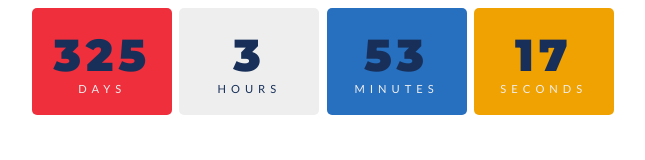
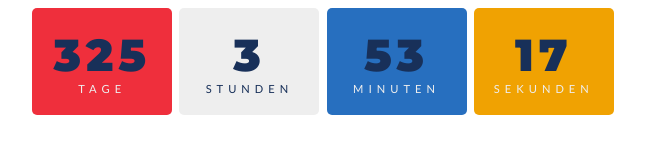
Before and after one commit to Benjamin-tran/countdown, a plain HTML site: page index.html in a window 1280 px wide. Shown: the full height of the page, 317-962 px from the left. Drawn offline with Linux system fonts and the light colour scheme.

Commit message:
Update index.html

```diff
--- a/index.html
+++ b/index.html
@@ -89,13 +89,13 @@ body{
 <div id="timer">
 
     <div class="days">
-        <div id="days" class="numbers "> </div>days</div>
+        <div id="days" class="numbers "> </div>Tage</div>
       <div class="hours">
-        <div  id="hours" class="numbers"> </div>hours</div>
+        <div  id="hours" class="numbers"> </div>Stunden</div>
       <div class="minutes">
-        <div  id="minutes" class="numbers"> </div>minutes</div>
+        <div  id="minutes" class="numbers"> </div>Minuten</div>
       <div   class="seconds">
-        <div id="seconds" class="numbers"> </div>seconds</div>
+        <div id="seconds" class="numbers"> </div>Sekunden</div>
       </div>
 
 </div>
```
